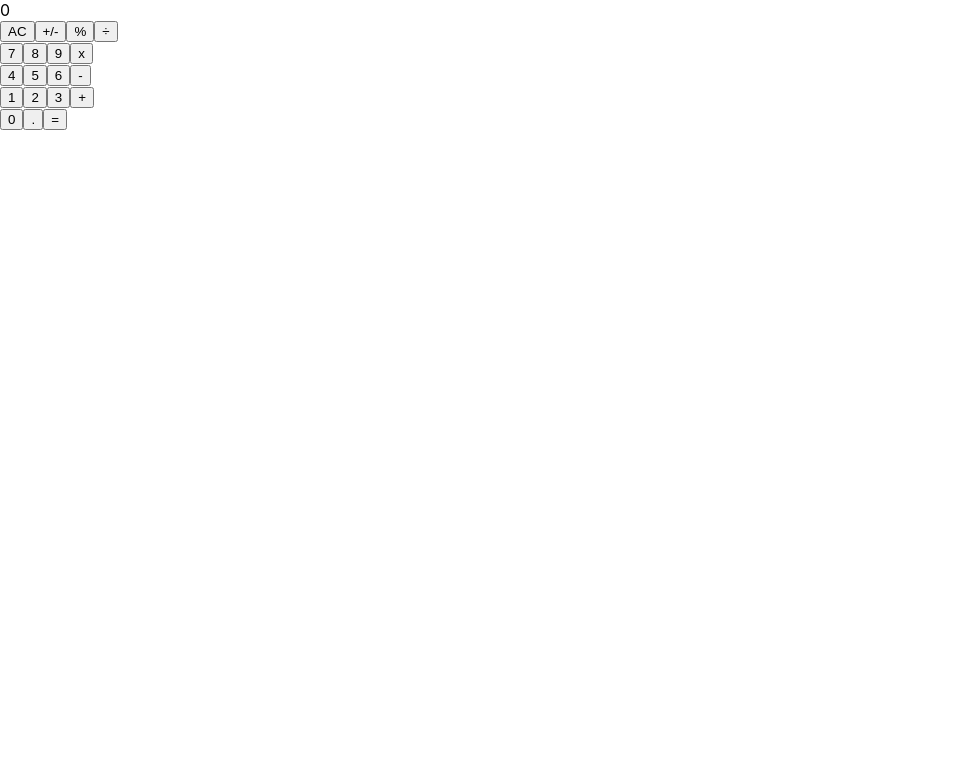
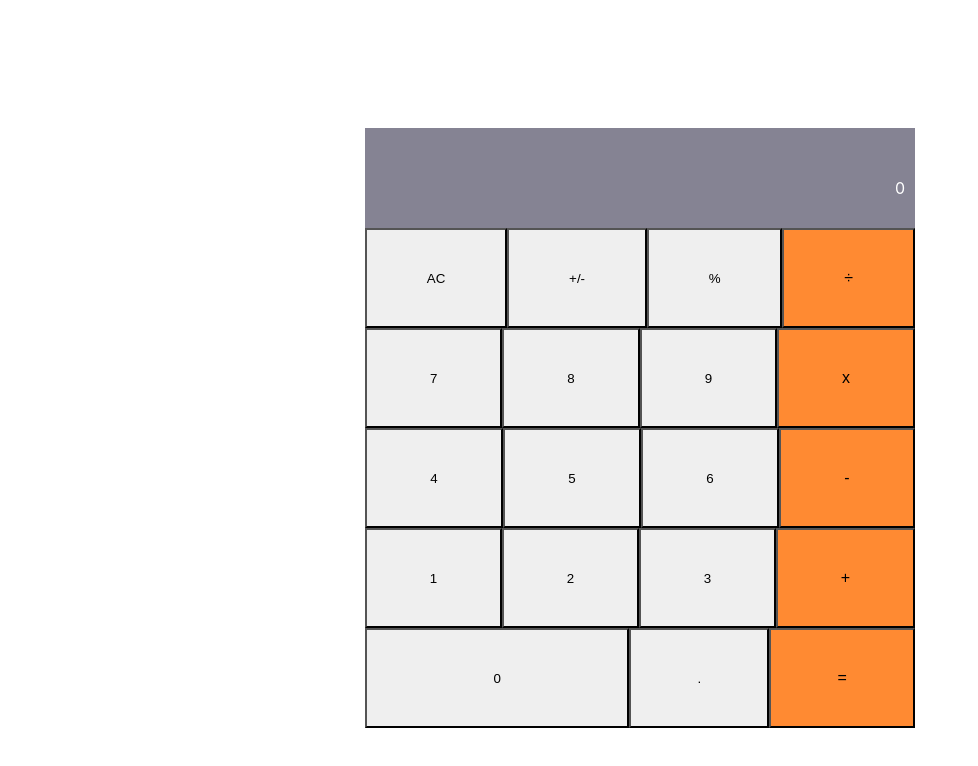
Before and after one commit to widzthedvloper/calculator-react, a React (Create React App) app: page / in a window 1280 px wide. Shown: the top 766 px of the page, without its empty margins (0-978 px from the left). Built offline with nearby package versions, Linux system fonts and the light colour scheme.

Commit message:
Complete logic

```diff
--- a/src/App.js
+++ b/src/App.js
@@ -2,7 +2,7 @@ import AppComponent from './components/App';
 
 function App() {
   return (
-    <div className="calcuator-body">
+    <div className="calculator-body">
       <AppComponent />
     </div>
   );
--- a/src/components/App.js
+++ b/src/components/App.js
@@ -23,10 +23,10 @@ class AppComponent extends React.Component {
 
   render() {
     return (
-      <>
-        <Display prop={this.state.operation === '=' ? this.state.total.toString() : this.state.next.toString()} />
+      <div className="calc-body">
+        <Display className="display" prop={this.state.operation === '=' ? this.state.total.toString() : this.state.next.toString()} />
         <ButtonPanel clickHandler={this.handleClick} />
-      </>
+      </div>
     );
   }
 }
--- a/src/components/Button.js
+++ b/src/components/Button.js
@@ -2,10 +2,10 @@
 import React from 'react';
 import PropTypes from 'prop-types';
 
-function Button({ prop, clickHandler }) {
+function Button({ className, prop, clickHandler }) {
   const handleClick = (e) => clickHandler(e.target.value);
   return (
-    <button onClick={handleClick} className="button" type="button" value={prop}>
+    <button className={`${className} button`} onClick={handleClick} type="button" value={prop}>
       {prop}
     </button>
   );
--- a/src/components/ButtonPanel.js
+++ b/src/components/ButtonPanel.js
@@ -7,33 +7,33 @@ function ButtonPanel({ clickHandler }) {
   return (
     <div className="button-panel">
       <div className="Group1">
-        <Button prop="AC" clickHandler={handleClick} />
-        <Button prop="+/-" clickHandler={handleClick} />
-        <Button prop="%" clickHandler={handleClick} />
-        <Button prop="÷" clickHandler={handleClick} />
+        <Button className="AC" prop="AC" clickHandler={handleClick} />
+        <Button className="plus-minus" prop="+/-" clickHandler={handleClick} />
+        <Button className="mod" prop="%" clickHandler={handleClick} />
+        <Button className="div orange" prop="÷" clickHandler={handleClick} />
       </div>
       <div className="Group2">
-        <Button prop="7" clickHandler={handleClick} />
-        <Button prop="8" clickHandler={handleClick} />
-        <Button prop="9" clickHandler={handleClick} />
-        <Button prop="x" clickHandler={handleClick} />
+        <Button className="seven" prop="7" clickHandler={handleClick} />
+        <Button className="eight" prop="8" clickHandler={handleClick} />
+        <Button className="nine" prop="9" clickHandler={handleClick} />
+        <Button className="time orange" prop="x" clickHandler={handleClick} />
       </div>
       <div className="Group3">
-        <Button prop="4" clickHandler={handleClick} />
-        <Button prop="5" clickHandler={handleClick} />
-        <Button prop="6" clickHandler={handleClick} />
-        <Button prop="-" clickHandler={handleClick} />
+        <Button className="four" prop="4" clickHandler={handleClick} />
+        <Button className="five" prop="5" clickHandler={handleClick} />
+        <Button className="six" prop="6" clickHandler={handleClick} />
+        <Button className="minus orange" prop="-" clickHandler={handleClick} />
       </div>
       <div className="Group4">
-        <Button prop="1" clickHandler={handleClick} />
-        <Button prop="2" clickHandler={handleClick} />
-        <Button prop="3" clickHandler={handleClick} />
-        <Button prop="+" clickHandler={handleClick} />
+        <Button className="one" prop="1" clickHandler={handleClick} />
+        <Button className="two" prop="2" clickHandler={handleClick} />
+        <Button className="three" prop="3" clickHandler={handleClick} />
+        <Button className="plus orange" prop="+" clickHandler={handleClick} />
       </div>
       <div className="Group5">
-        <Button prop="0" clickHandler={handleClick} />
-        <Button prop="." clickHandler={handleClick} />
-        <Button prop="=" clickHandler={handleClick} />
+        <Button className="zero" prop="0" clickHandler={handleClick} />
+        <Button className="point" prop="." clickHandler={handleClick} />
+        <Button className="equal orange" prop="=" clickHandler={handleClick} />
       </div>
     </div>
   );
--- a/src/index.css
+++ b/src/index.css
@@ -25,3 +25,189 @@ code {
     'Courier New',
     monospace;
 }
+
+.calculator-body {
+  max-width: 550px;
+  margin: 10% auto;
+  box-sizing: border-box;
+}
+
+.calc-body {
+  box-sizing: border-box;
+  min-width: 150px;
+  width: 550px;
+  display: grid;
+  grid-template-areas:
+
+    "display"
+    "Group1"
+    "Group2"
+    "Group3"
+    "Group4"
+    "Group5";
+}
+
+.display {
+  box-sizing: border-box;
+  height: 100px;
+  grid-area: display;
+  color: #fff;
+  background-color: #858393;
+  text-align: right;
+  padding: 50px 10px;
+}
+
+.Group1 {
+  box-sizing: border-box;
+  height: 100px;
+  display: grid;
+  grid-template-areas: "AC plus-minus mod div";
+}
+
+.Group2 {
+  box-sizing: border-box;
+  height: 100px;
+  display: grid;
+  grid-template-areas: "seven eight nine time";
+}
+
+.Group3 {
+  box-sizing: border-box;
+  height: 100px;
+  display: grid;
+  grid-template-areas: "four five six minus";
+}
+
+.Group4 {
+  box-sizing: border-box;
+  height: 100px;
+  display: grid;
+  grid-template-areas: "one two three plus";
+}
+
+.Group5 {
+  box-sizing: border-box;
+  height: 100px;
+  display: grid;
+  grid-template-areas: "zero zero point equal";
+}
+
+.AC {
+  box-sizing: border-box;
+  border-radius: 0;
+  grid-area: AC;
+}
+
+.plus-minus {
+  box-sizing: border-box;
+  border-radius: 0;
+  grid-area: plus-minus;
+}
+
+.mod {
+  box-sizing: border-box;
+  border-radius: 0;
+  grid-area: mod;
+}
+
+.div {
+  box-sizing: border-box;
+  border-radius: 0;
+  grid-area: div;
+}
+
+.seven {
+  box-sizing: border-box;
+  border-radius: 0;
+  grid-area: seven;
+}
+
+.eight {
+  box-sizing: border-box;
+  border-radius: 0;
+  grid-area: eight;
+}
+
+.nine {
+  box-sizing: border-box;
+  border-radius: 0;
+  grid-area: nine;
+}
+
+.time {
+  box-sizing: border-box;
+  border-radius: 0;
+  grid-area: time;
+}
+
+.four {
+  box-sizing: border-box;
+  border-radius: 0;
+  grid-area: four;
+}
+
+.five {
+  box-sizing: border-box;
+  border-radius: 0;
+  grid-area: five;
+}
+
+.six {
+  box-sizing: border-box;
+  border-radius: 0;
+  grid-area: six;
+}
+
+.minus {
+  box-sizing: border-box;
+  border-radius: 0;
+  grid-area: minus;
+}
+
+.one {
+  box-sizing: border-box;
+  border-radius: 0;
+  grid-area: one;
+}
+
+.two {
+  box-sizing: border-box;
+  border-radius: 0;
+  grid-area: two;
+}
+
+.three {
+  box-sizing: border-box;
+  border-radius: 0;
+  grid-area: three;
+}
+
+.plus {
+  box-sizing: border-box;
+  border-radius: 0;
+  grid-area: plus;
+}
+
+.zero {
+  box-sizing: border-box;
+  border-radius: 0;
+  grid-area: zero;
+}
+
+.point {
+  box-sizing: border-box;
+  border-radius: 0;
+  grid-area: point;
+}
+
+.equal {
+  box-sizing: border-box;
+  border-radius: 0;
+  grid-area: equal;
+}
+
+.orange {
+  background-color: #ff8a32;
+  color: #000;
+  font-size: medium;
+}
--- a/src/logic/calculate.js
+++ b/src/logic/calculate.js
@@ -4,10 +4,11 @@ const preop = ['+'];
 export default function calculate(calculatorObject, buttonName) {
   let myObject = {};
   const num = Number(buttonName);
+
   if (Number.isNaN(num)) {
     preop.push(buttonName);
     // eslint-disable-next-line max-len
-    myObject = { total: calculatorObject.total, next: ' ', operation: buttonName };
+    myObject = { total: calculatorObject.total, next: '0', operation: buttonName };
   } else {
     // eslint-disable-next-line max-len
     myObject = operate(calculatorObject.total, buttonName, preop[preop.length - 1]);
--- a/src/logic/operate.js
+++ b/src/logic/operate.js
@@ -5,13 +5,13 @@ export default function operate(numberOne, numberTwo, operation) {
   let next = Big(numberTwo);
 
   function zeroCase() {
-    next = 0;
+    total = '0';
   }
 
   if (operation === '+') {
     total = total.plus(next);
   } else if (operation === 'AC') {
-    total = 0;
+    total = next;
   } else if (operation === '+/-') {
     next = next.minus(-1);
   } else if (operation === '-') {
```
